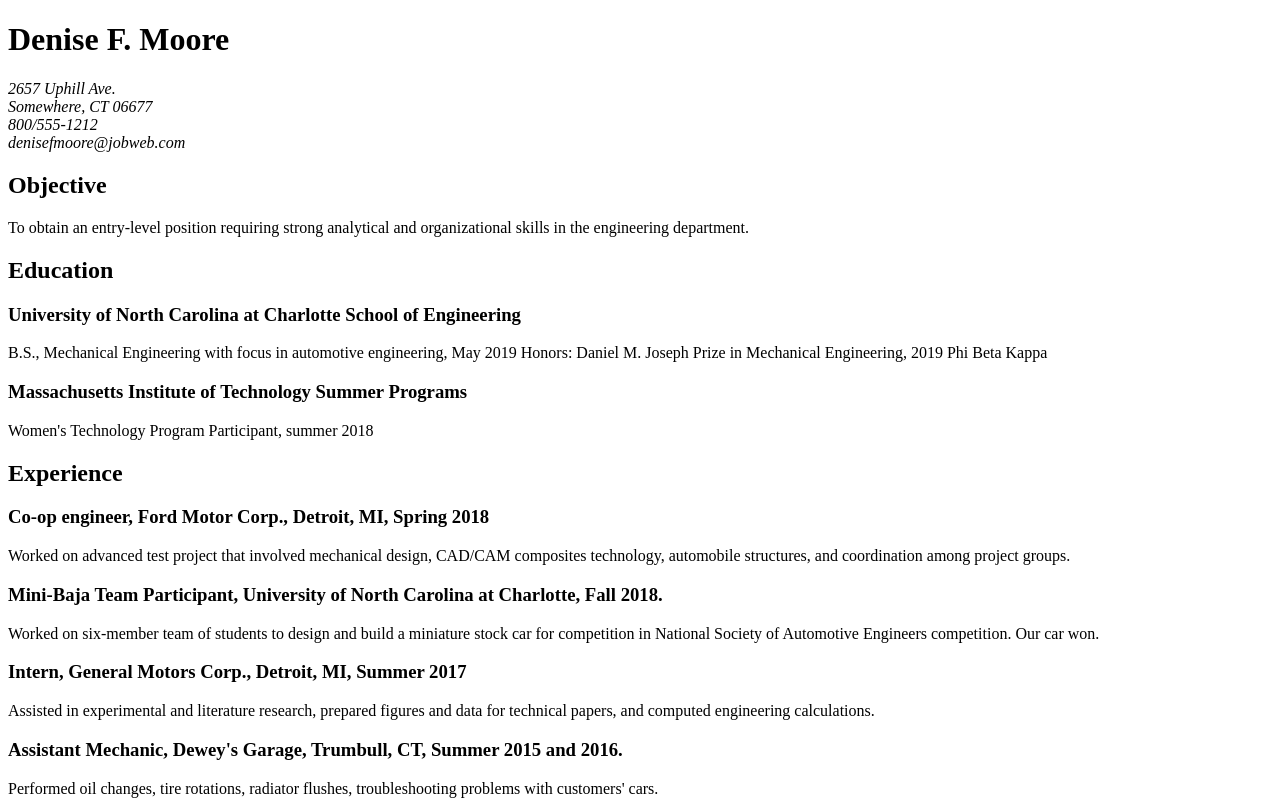
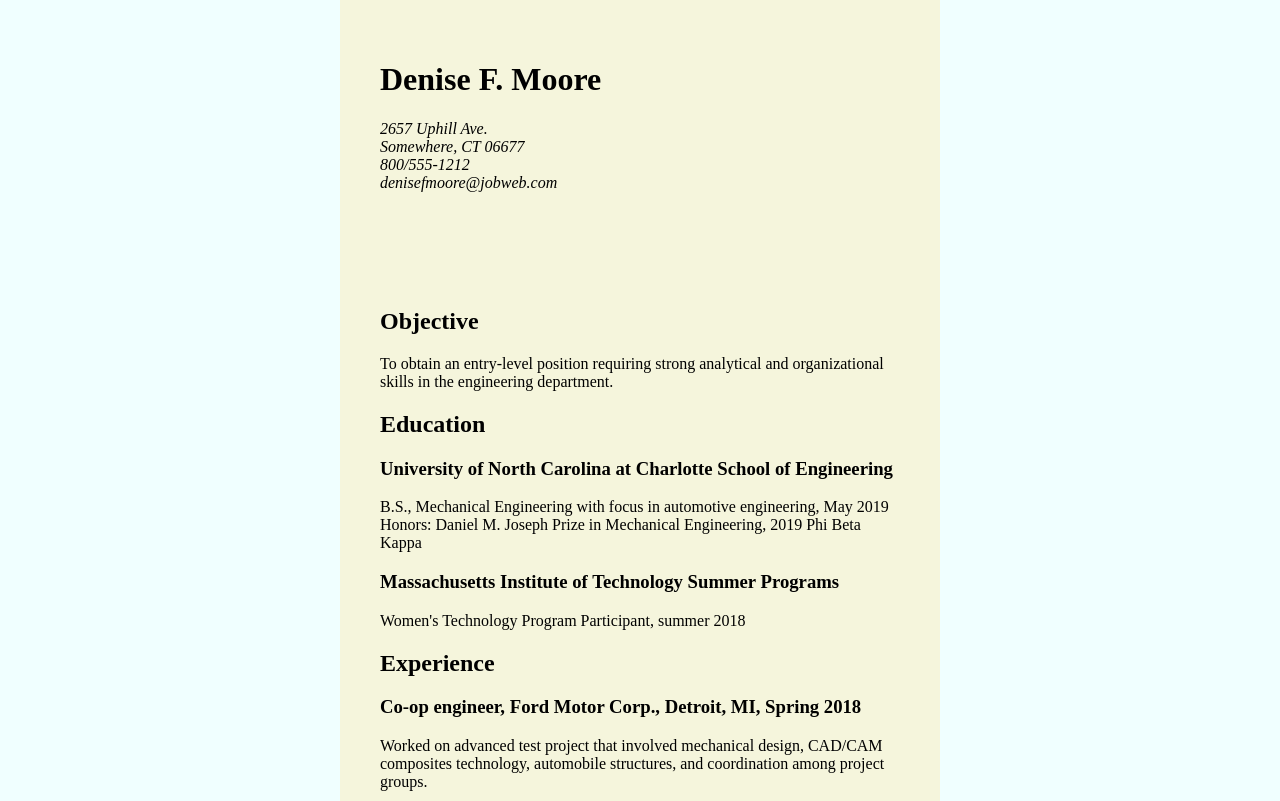
Before and after one commit to kaylieG16/CSS-Exercise3-centered-layout, a plain HTML site: page resume.html in a window 1280 px wide. Shown: the top 801 px of the page. Drawn offline with Linux system fonts and the light colour scheme.

Commit message:
made styles for resume

```diff
--- a/resume.css
+++ b/resume.css
@@ -0,0 +1,22 @@
+.header {
+background-color: beige;
+padding: 40px;
+}
+
+.main {
+background-color: beige;
+padding: 40px;
+}
+
+body {
+margin: 0;
+}
+
+.wrapper {
+max-width: 600px;
+margin: auto;
+}
+
+html {
+background-color: azure;
+}
--- a/resume.html
+++ b/resume.html
@@ -7,17 +7,18 @@
         <link href="resume.css" rel="stylesheet" type="text/css">
     </head>
     <body>
-        <header>
+        <div class="wrapper">
+        <header class="header">
             <h1>Denise F. Moore</h1>
             <p><address>2657 Uphill Ave.<br>
                         Somewhere, CT 06677<br>
                         800/555-1212<br>
                         denisefmoore@jobweb.com</address></p>
-            <h2>Objective</h2>
-            <p>To obtain an entry-level position requiring strong analytical and organizational skills in the engineering department.</p>
         </header>
 
-        <main>
+        <main class="main">
+                <h2>Objective</h2>
+                <p>To obtain an entry-level position requiring strong analytical and organizational skills in the engineering department.</p>
                 <h2>Education</h2>
                 <h3>University of North Carolina at Charlotte School of Engineering</h3>
                 <p>B.S., Mechanical Engineering with focus in automotive engineering, May 2019
@@ -48,5 +49,6 @@
                     Intramural softball, 2016-2017<br>
                     Intramural basketball, 2017-2018</p>
         </main>
+        </div>
     </body>
 </html>
```
